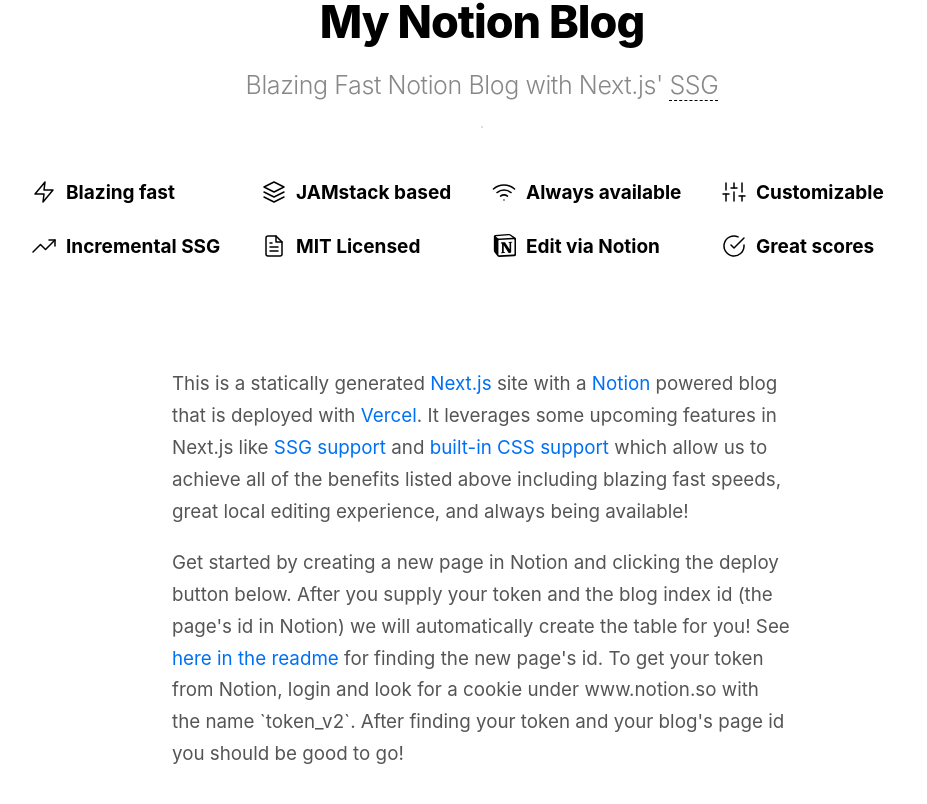
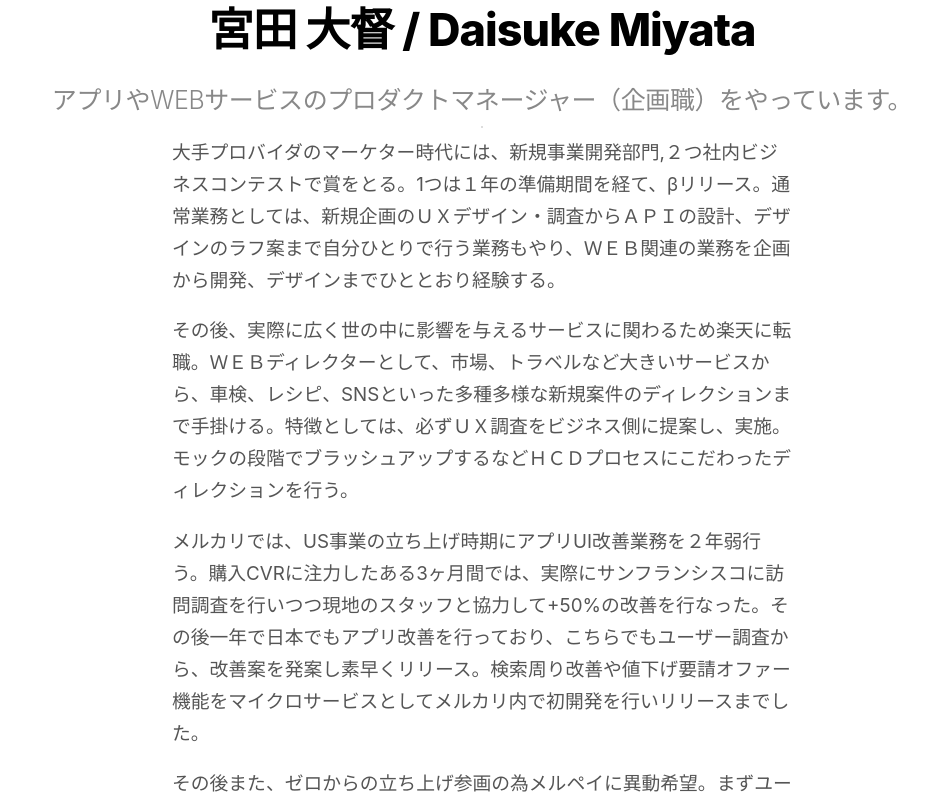
Before and after one commit to miyatti/miyatti-blog, a Next.js app: page / in a window 1280 px wide. Shown: the part 273-1077 px from the top of the page, without its empty margins (158-1085 px from the left). Built offline with nearby package versions, Linux system fonts and the light colour scheme.

Commit message:
Update index.tsx
自己紹介の更新

```diff
--- a/src/pages/index.tsx
+++ b/src/pages/index.tsx
@@ -14,52 +14,25 @@
           width="250"
           alt="Vercel + Notion"
         />
-        <h1>My Notion Blog</h1>
+        <h1>宮田 大督 / Daisuke Miyata </h1>
         <h2>
-          Blazing Fast Notion Blog with Next.js'{' '}
-          <ExtLink
-            href="https://github.com/vercel/next.js/issues/9524"
-            className="dotted"
-            style={{ color: 'inherit' }}
-          >
-            SSG
-          </ExtLink>
+          アプリやWEBサービスのプロダクトマネージャー（企画職）をやっています。
         </h2>
-
-        <Features />
 
         <div className="explanation">
           <p>
-            This is a statically generated{' '}
-            <ExtLink href="https://nextjs.org">Next.js</ExtLink> site with a{' '}
-            <ExtLink href="https://notion.so">Notion</ExtLink> powered blog that
-            is deployed with <ExtLink href="https://vercel.com">Vercel</ExtLink>
-            . It leverages some upcoming features in Next.js like{' '}
-            <ExtLink href="https://github.com/vercel/next.js/issues/9524">
-              SSG support
-            </ExtLink>{' '}
-            and{' '}
-            <ExtLink href="https://github.com/vercel/next.js/issues/8626">
-              built-in CSS support
-            </ExtLink>{' '}
-            which allow us to achieve all of the benefits listed above including
-            blazing fast speeds, great local editing experience, and always
-            being available!
-          </p>
+大手プロバイダのマーケター時代には、新規事業開発部門,２つ社内ビジネスコンテストで賞をとる。1つは１年の準備期間を経て、βリリース。通常業務としては、新規企画のＵＸデザイン・調査からＡＰＩの設計、デザインのラフ案まで自分ひとりで行う業務もやり、ＷＥＢ関連の業務を企画から開発、デザインまでひととおり経験する。
+ </p><p>
+その後、実際に広く世の中に影響を与えるサービスに関わるため楽天に転職。ＷＥＢディレクターとして、市場、トラベルなど大きいサービスから、車検、レシピ、SNSといった多種多様な新規案件のディレクションまで手掛ける。特徴としては、必ずＵＸ調査をビジネス側に提案し、実施。モックの段階でブラッシュアップするなどＨＣＤプロセスにこだわったディレクションを行う。
+ </p><p>
+メルカリでは、US事業の立ち上げ時期にアプリUI改善業務を２年弱行う。購入CVRに注力したある3ヶ月間では、実際にサンフランシスコに訪問調査を行いつつ現地のスタッフと協力して+50%の改善を行なった。その後一年で日本でもアプリ改善を行っており、こちらでもユーザー調査から、改善案を発案し素早くリリース。検索周り改善や値下げ要請オファー機能をマイクロサービスとしてメルカリ内で初開発を行いリリースまでした。
+ </p><p>
+その後また、ゼロからの立ち上げ参画の為メルペイに異動希望。まずユーザビリティテストの組織を立ち上げ毎週実施し、全体のUX磨き込みに貢献。すべてリクルートからモデレータ、UI改善案まで行い、ほぼ全ての現在のメルペイ 機能に関与。自分がPMとしての企画としては、あと払い機能の開発を短期間で行う。その後、現場のプロジェクトを離れ、メルカリ・メルペイの全体・上流をみる、HDのCXO室にてUXリサーチャー兼PMという形メルカリ全体のUXリサーチに関する取り組みをサポートする業務や、メルカリメルペイにまたがるUXリサーチから企画立案を行うところまでをやっている。
+ </p><p>
+そして2020年1月、エクサウィザーズに入社。現在はUXデザイナー/プロダクトマネージャーとして、デザイングループ・技術統括部・プロダクト開発部などの複数部署にまたがり、社会課題を解決するプロダクト開発と再現性の高いチーム作りを目指して奔走中。
+  </p>
 
-          <p>
-            Get started by creating a new page in Notion and clicking the deploy
-            button below. After you supply your token and the blog index id (the
-            page's id in Notion) we will automatically create the table for you!
-            See{' '}
-            <ExtLink href="https://github.com/ijjk/notion-blog#getting-blog-index-and-token">
-              here in the readme
-            </ExtLink>{' '}
-            for finding the new page's id. To get your token from Notion, login
-            and look for a cookie under www.notion.so with the name `token_v2`.
-            After finding your token and your blog's page id you should be good
-            to go!
-          </p>
+
         </div>
       </div>
     </>
```
